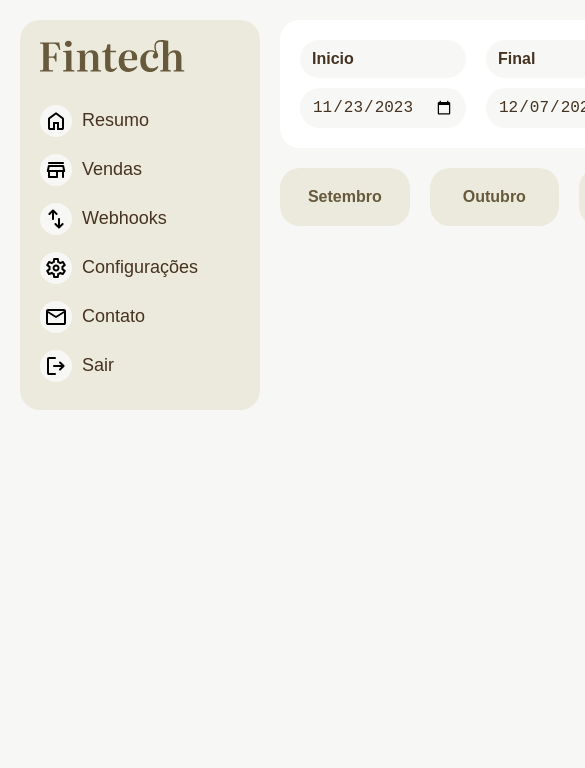
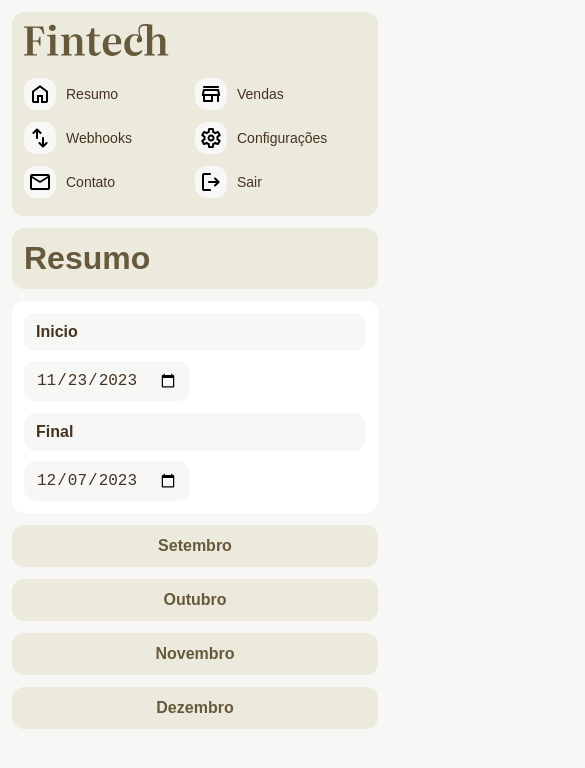
Before and after one commit to edimilsonbraz/fintech, a React (Vite) app: page / in a window 390 px wide. Shown: the top 768 px of the page, 585 px wide, since content can reach past the window. Built offline with nearby package versions, Linux system fonts and the light colour scheme; no server answers; the HTML template or start-up script is replaced by a standard one.

Commit message:
:iphone: Add responsiveness

```diff
--- a/src/Style.css
+++ b/src/Style.css
@@ -1,6 +1,6 @@
 html {
   --color-1: #463220;
-  --color-2: #66593C;
+  --color-2: #66593c;
   --color-3: #eceadd;
   --color-4: #f7f8f5;
   --color-5: #ffffff;
@@ -27,7 +27,9 @@
   cursor: pointer;
 }
 
-h1, h2, h3 {
+h1,
+h2,
+h3 {
   font-weight: 600;
   margin: 0px;
 }
@@ -117,8 +119,6 @@
   gap: var(--gap);
 }
 
-
-
 /* Resumo */
 
 .resumo {
@@ -150,3 +150,44 @@
   text-decoration: none;
   color: inherit;
 }
+
+/* RESPONSIVIDADE */
+
+/* Small screem */
+@media (max-width: 1000px) {
+  .resumo {
+    flex-direction: column;
+  }
+  .daterange {
+    grid-template-columns: 1fr;
+  }
+  .daterange *:last-child {
+    grid-row: 1;
+  }
+}
+
+@media (max-width: 700px) {
+  html {
+    --gap: 0.5rem;
+    --gap: 0.75rem;
+  }
+  .container {
+    grid-template-columns: 1fr;
+  }
+  .flex {
+    flex-direction: column;
+  }
+  .sidenav ul {
+    display: grid;
+    grid-template-columns: 1fr 1fr;
+  }
+  .sidenav li a {
+    font-size: 0.875rem;
+  }
+  .venda {
+    grid-template-columns: 1fr;
+  }
+  .venda div:last-child {
+    justify-self: start;
+  }
+}
```
